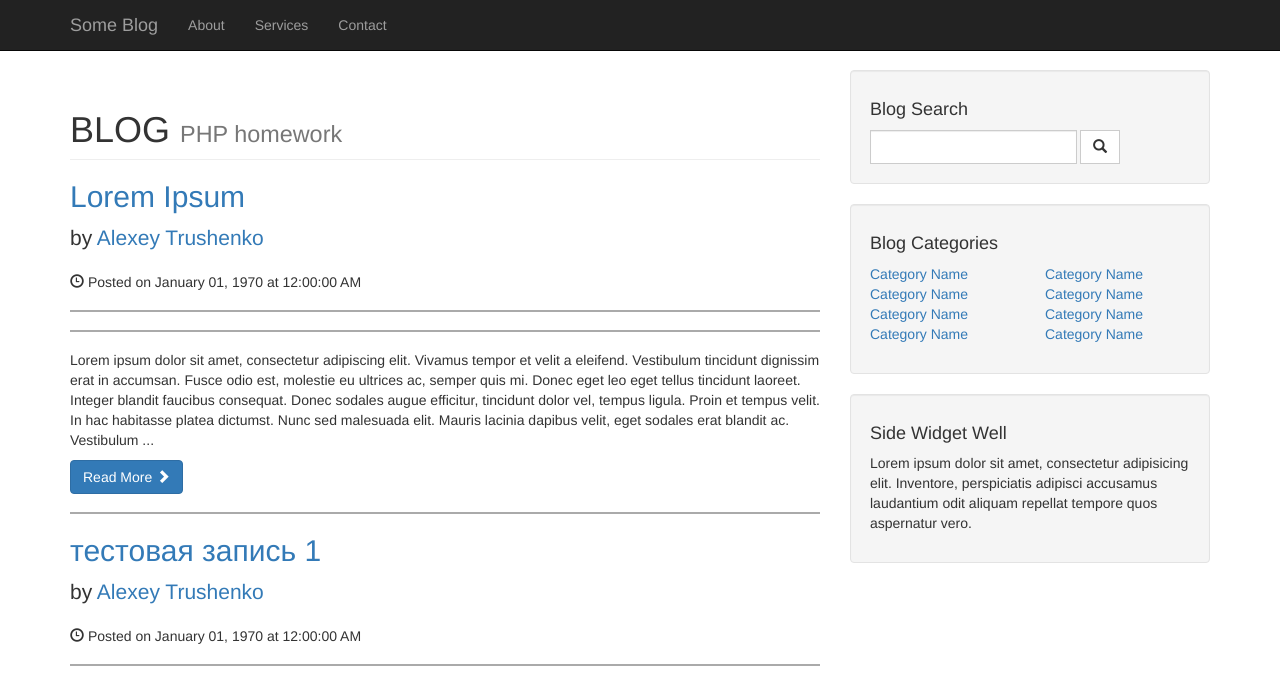
After one commit to talex01/blog, a PHP site: page /home/index.php in a window 1280 px wide. The commit adds this page. Shown: the top 681 px of the page. Run offline with PHP 8.4, Linux system fonts and the light colour scheme; data comes from the database, SQL or seed files in the repository.

Commit message:
Style for <hr> with Bootstrap Adaptive /home for blog

```diff
--- a/home/css/blog-home.css
+++ b/home/css/blog-home.css
@@ -11,3 +11,14 @@ body {
 footer {
     margin: 50px 0;
 }
+hr {
+    -moz-border-bottom-colors: none;
+    -moz-border-image: none;
+    -moz-border-left-colors: none;
+    -moz-border-right-colors: none;
+    -moz-border-top-colors: none;
+    border-color: #aaaaaa;
+    border-style: solid none;
+    border-width: 1px 0;
+    margin: 18px 0;
+}
--- /dev/null
+++ b/home/index.php
@@ -0,0 +1,218 @@
+<!DOCTYPE html>
+<html lang="en">
+
+<head>
+
+    <meta charset="utf-8">
+    <meta http-equiv="X-UA-Compatible" content="IE=edge">
+    <meta name="viewport" content="width=device-width, initial-scale=1">
+    <meta name="description" content="">
+    <meta name="author" content="">
+
+    <title>Blog Home - Start Bootstrap Template</title>
+
+    <!-- Bootstrap Core CSS -->
+    <link href="css/bootstrap.min.css" rel="stylesheet">
+
+    <!-- Custom CSS -->
+    <link href="css/blog-home.css" rel="stylesheet">
+
+    <!-- HTML5 Shim and Respond.js IE8 support of HTML5 elements and media queries -->
+    <!-- WARNING: Respond.js doesn't work if you view the page via file:// -->
+    <!--[if lt IE 9]>
+    <script src="https://oss.maxcdn.com/libs/html5shiv/3.7.0/html5shiv.js"></script>
+    <script src="https://oss.maxcdn.com/libs/respond.js/1.4.2/respond.min.js"></script>
+    <![endif]-->
+
+</head>
+
+<body>
+
+<!-- Navigation -->
+<nav class="navbar navbar-inverse navbar-fixed-top" role="navigation">
+    <div class="container">
+        <!-- Brand and toggle get grouped for better mobile display -->
+        <div class="navbar-header">
+            <button type="button" class="navbar-toggle" data-toggle="collapse"
+                    data-target="#bs-example-navbar-collapse-1">
+                <span class="sr-only">Toggle navigation</span>
+                <span class="icon-bar"></span>
+                <span class="icon-bar"></span>
+                <span class="icon-bar"></span>
+            </button>
+            <a class="navbar-brand" href="#">Some Blog</a>
+        </div>
+        <!-- Collect the nav links, forms, and other content for toggling -->
+        <div class="collapse navbar-collapse" id="bs-example-navbar-collapse-1">
+            <ul class="nav navbar-nav">
+                <li>
+                    <a href="#">About</a>
+                </li>
+                <li>
+                    <a href="#">Services</a>
+                </li>
+                <li>
+                    <a href="#">Contact</a>
+                </li>
+            </ul>
+        </div>
+        <!-- /.navbar-collapse -->
+    </div>
+    <!-- /.container -->
+</nav>
+
+<!-- Page Content -->
+<div class="container">
+
+    <div class="row">
+
+        <!-- Blog Entries Column -->
+        <div class="col-md-8">
+
+            <h1 class="page-header">
+                BLOG
+                <small> PHP homework</small>
+            </h1>
+
+            <div id="content"></div>
+
+            <!-- Pager -->
+            <ul class="pager">
+                <li class="previous">
+                    <a href="#">&larr; Older</a>
+                </li>
+                <li class="next">
+                    <a href="#">Newer &rarr;</a>
+                </li>
+            </ul>
+        </div>
+
+        <!-- Blog Sidebar Widgets Column -->
+        <div class="col-md-4">
+
+            <!-- Blog Search Well -->
+            <div class="well">
+                <h4>Blog Search</h4>
+                <div class="input-group">
+                    <form class="form-inline" method="get">
+                        <div class="form-group">
+                            <input name="search" type="text" class="form-control">
+                        </div>
+                        <div class="form-group">
+                    <span class="input-group-btn">
+                            <button class="btn btn-default" type="submit">
+                                <span class="glyphicon glyphicon-search"></span>
+                            </button>
+                    </span>
+                        </div>
+                    </form>
+                </div>
+                <!-- /.input-group -->
+            </div>
+
+            <!-- Blog Categories Well -->
+            <div class="well">
+                <h4>Blog Categories</h4>
+                <div class="row">
+                    <div class="col-lg-6">
+                        <ul class="list-unstyled">
+                            <li><a href="#">Category Name</a>
+                            </li>
+                            <li><a href="#">Category Name</a>
+                            </li>
+                            <li><a href="#">Category Name</a>
+                            </li>
+                            <li><a href="#">Category Name</a>
+                            </li>
+                        </ul>
+                    </div>
+                    <!-- /.col-lg-6 -->
+                    <div class="col-lg-6">
+                        <ul class="list-unstyled">
+                            <li><a href="#">Category Name</a>
+                            </li>
+                            <li><a href="#">Category Name</a>
+                            </li>
+                            <li><a href="#">Category Name</a>
+                            </li>
+                            <li><a href="#">Category Name</a>
+                            </li>
+                        </ul>
+                    </div>
+                    <!-- /.col-lg-6 -->
+                </div>
+                <!-- /.row -->
+            </div>
+
+            <!-- Side Widget Well -->
+            <div class="well">
+                <h4>Side Widget Well</h4>
+                <p>Lorem ipsum dolor sit amet, consectetur adipisicing elit. Inventore, perspiciatis adipisci accusamus
+                    laudantium odit aliquam repellat tempore quos aspernatur vero.</p>
+            </div>
+
+        </div>
+
+    </div>
+    <!-- /.row -->
+
+    <hr>
+
+    <!-- Footer -->
+    <footer>
+        <div class="row">
+            <div class="col-lg-12">
+                <p>Copyright &copy; Alexey Trushenko 2017</p>
+            </div>
+            <!-- /.col-lg-12 -->
+        </div>
+        <!-- /.row -->
+    </footer>
+
+</div>
+<!-- /.container -->
+
+<!-- jQuery -->
+<script src="js/jquery.js"></script>
+
+<!-- Bootstrap Core JavaScript -->
+<script src="js/bootstrap.min.js"></script>
+
+<?php
+$db_path = "sqlite:../db.sqlite";
+$db = new PDO($db_path);
+$db->setAttribute(PDO::ATTR_ERRMODE, PDO::ERRMODE_EXCEPTION);
+
+if (empty($_GET)) {
+//$sql = "SELECT * FROM post ORDER BY published_date DESC";
+    $st = $db->prepare("SELECT * FROM post ORDER BY published_date DESC");
+    $st->execute();
+} else {
+    extract($_GET);
+    $st = $db->prepare("SELECT * FROM post WHERE title LIKE :filter ORDER BY published_date DESC ");
+    $st->execute(['filter' => "%$search%"]);
+}
+//    echo "<pre>";
+//    echo "sql:" . $st->queryString;
+//    echo "</pre>";
+foreach ($st->fetchAll() as $row) {
+    $published_str = date('F d, Y', $row['published_date']) . " at " . date('g:i:s A', $row['published_date']);
+    ?>
+    <script>
+        var newContent = document.createElement('div');
+        newContent.setAttribute('id', 'post<?php echo $row['id']; ?>');
+        newContent.innerHTML = "<?php
+            echo "<h2><a href='#'>{$row['title']}</a></h2><p class='lead'> by <a href='#'>Alexey Trushenko</a></p><p><span class='glyphicon glyphicon-time'></span> Posted on {$published_str}</p><hr>";
+            if ($row['image_src'] != "" && $row['image_src'] != NULL) {
+                echo "<img class='img-responsive' src='../" . $row['image_src'] . "' alt=''/>";
+            }
+            $c = substr(str_replace(array("\r\n", "\r", "\n"), "<br/>", htmlspecialchars($row['content'], ENT_QUOTES)), 0, 500);
+            echo "<hr><p>" . $c . " ...</p>";
+            echo "<a class='btn btn-primary' href='../post/index.php?post=" . $row['id'] . "'>Read More <span class='glyphicon glyphicon-chevron-right'></span></a><hr>";
+            ?>";
+        content.appendChild(newContent);
+    </script>
+<?php } ?>
+</body>
+
+</html>
```
Also changed, not shown: home/index.html (deleted, +0 -222 lines).
